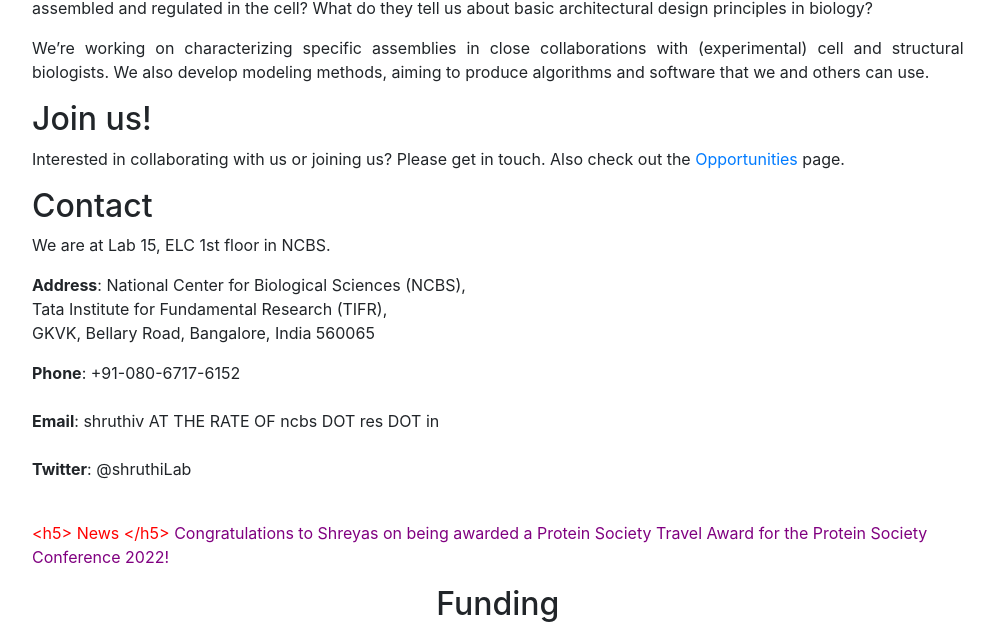
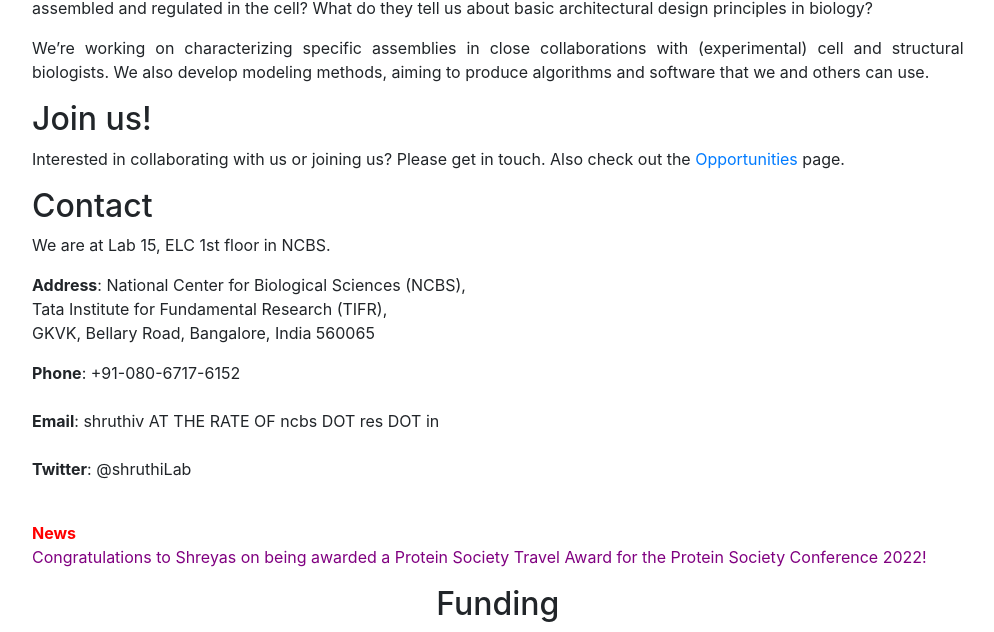
Before and after one commit to isblab/website, a Jekyll site: the page built from index.md, in a window 1280 px wide and 900 px high, scrolled down 827 px, cut to the strip 0-632 px from the top of the window. Shown: the whole strip, without its empty margins (46-1040 px from the left). Built offline with Jekyll 4.4.1, drawn with Linux system fonts in a browser that asks for light colours.

Commit message:
changed file locs

```diff
--- a/index.md
+++ b/index.md
@@ -37,5 +37,5 @@
 **Twitter**: @shruthiLab <br><br>
 
 
-<span style="color:red"> <h5> News </h5> </span>
+<span style="color:red;font-weight:bold"> News  </span> <br>
 <span style="color:purple"> Congratulations to Shreyas on being awarded a Protein Society Travel Award for the Protein Society Conference 2022! </span>
```
